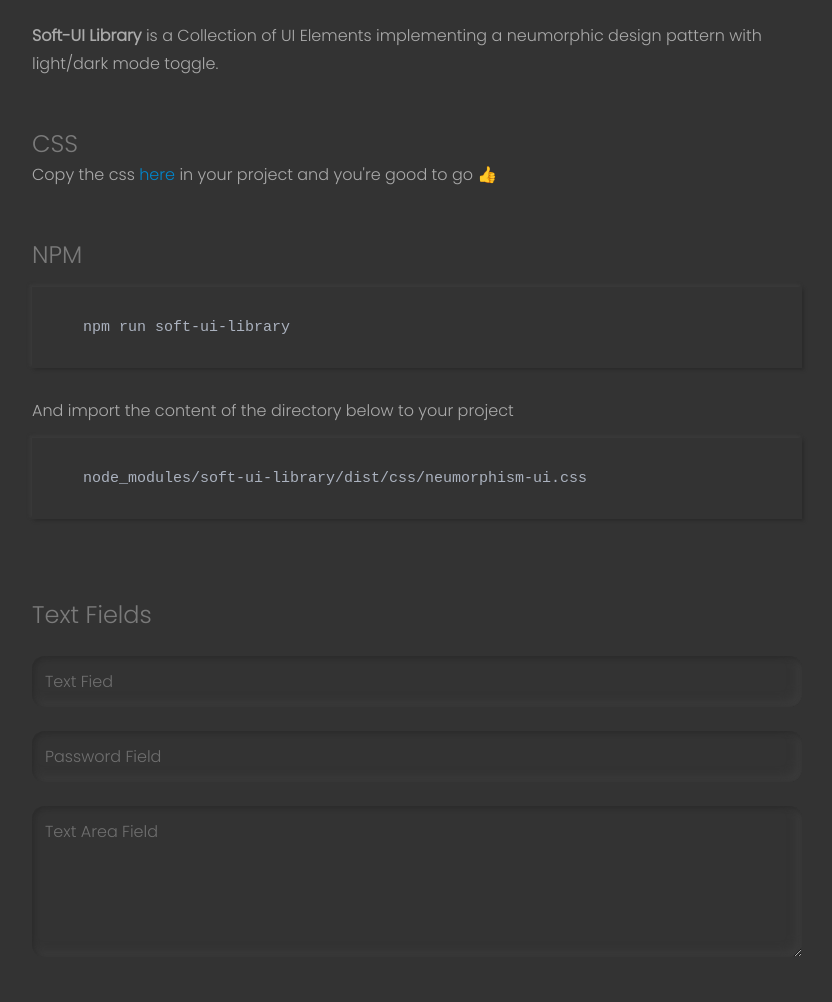
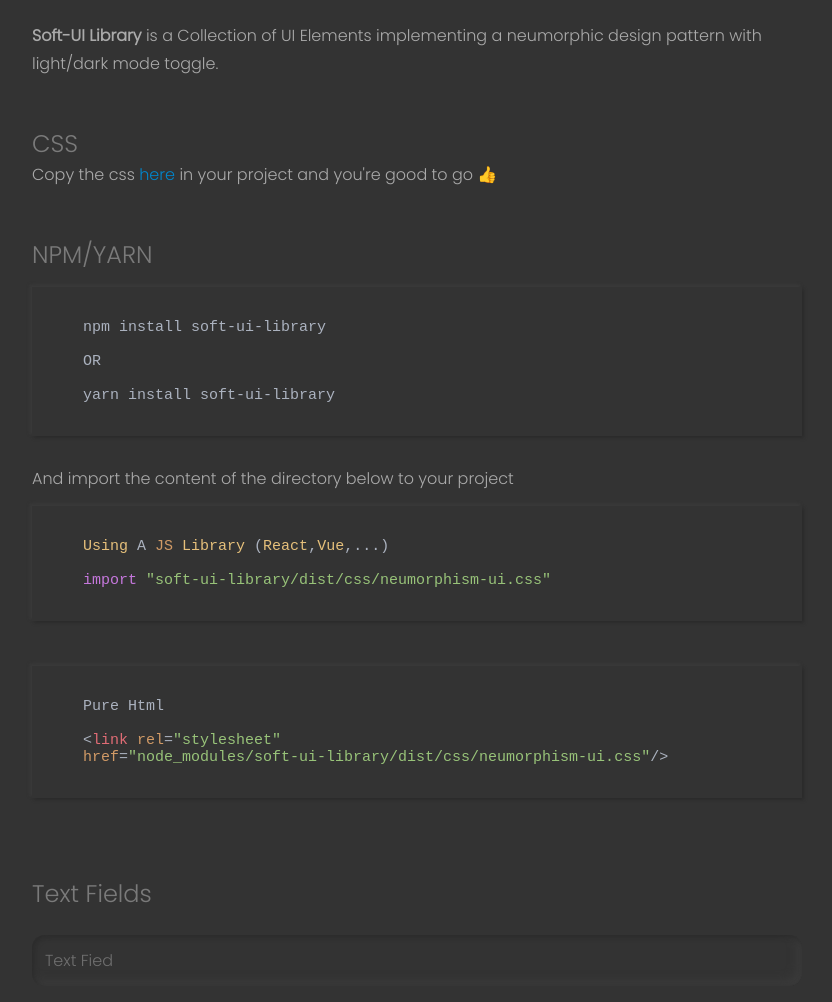
Before and after one commit to katendeglory/soft-ui-library, a website: page index.html in a window 1280 px wide. Shown: the part 74-1076 px from the top of the page, without its empty margins (223-1055 px from the left). Drawn offline with nearby package versions, Linux system fonts and the light colour scheme.

Commit message:
initial commit

```diff
--- a/index.html
+++ b/index.html
@@ -36,20 +36,36 @@
     </p>
   </div>
 
-  <h2 class="title-section">NPM</h2>
+  <h2 class="title-section">NPM/YARN</h2>
   <div class="block-section">
     <pre>
-      <code class="hljs js sul-box-raised-2 sm">
-    npm run soft-ui-library
+      <code class="hljs sh sul-box-raised-2 sm">
+    npm install soft-ui-library
+
+    OR
+
+    yarn install soft-ui-library
       </code>
     </pre>
+
     And import the content of the directory below to your project <br>
+
     <pre>
       <code class="hljs js sul-box-raised-2 sm">
-    node_modules/soft-ui-library/dist/css/neumorphism-ui.css
+    Using A JS Library (React,Vue,...)
+
+    import "soft-ui-library/dist/css/neumorphism-ui.css"
+      </code>
+
+      <code class="hljs html sul-box-raised-2 sm">
+    Pure Html
+
+    &lt;link rel="stylesheet"
+    href="node_modules/soft-ui-library/dist/css/neumorphism-ui.css"/&gt;
       </code>
     </pre>
   </div>
+
 
   <form>
     <h2 class="title-section">Text Fields</h2>
```
